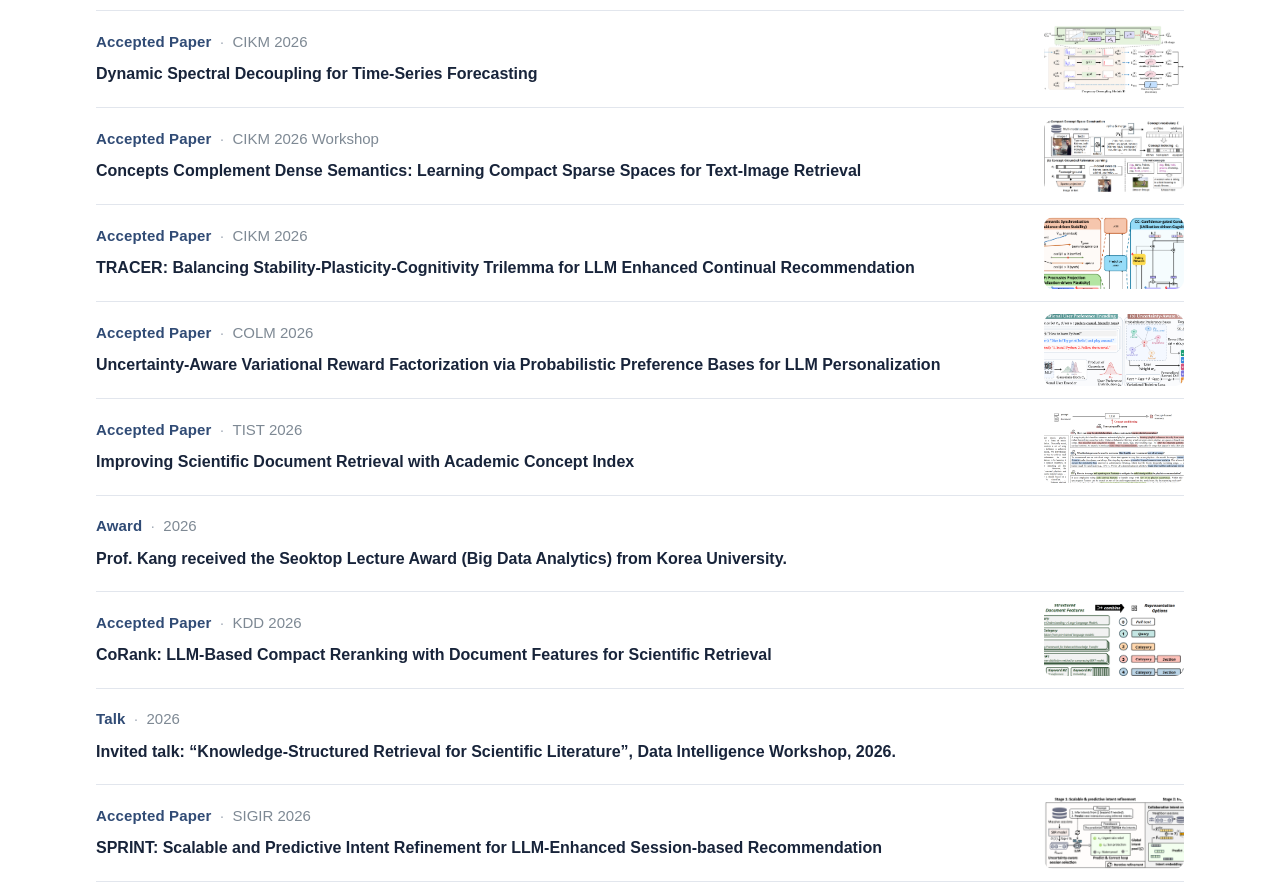
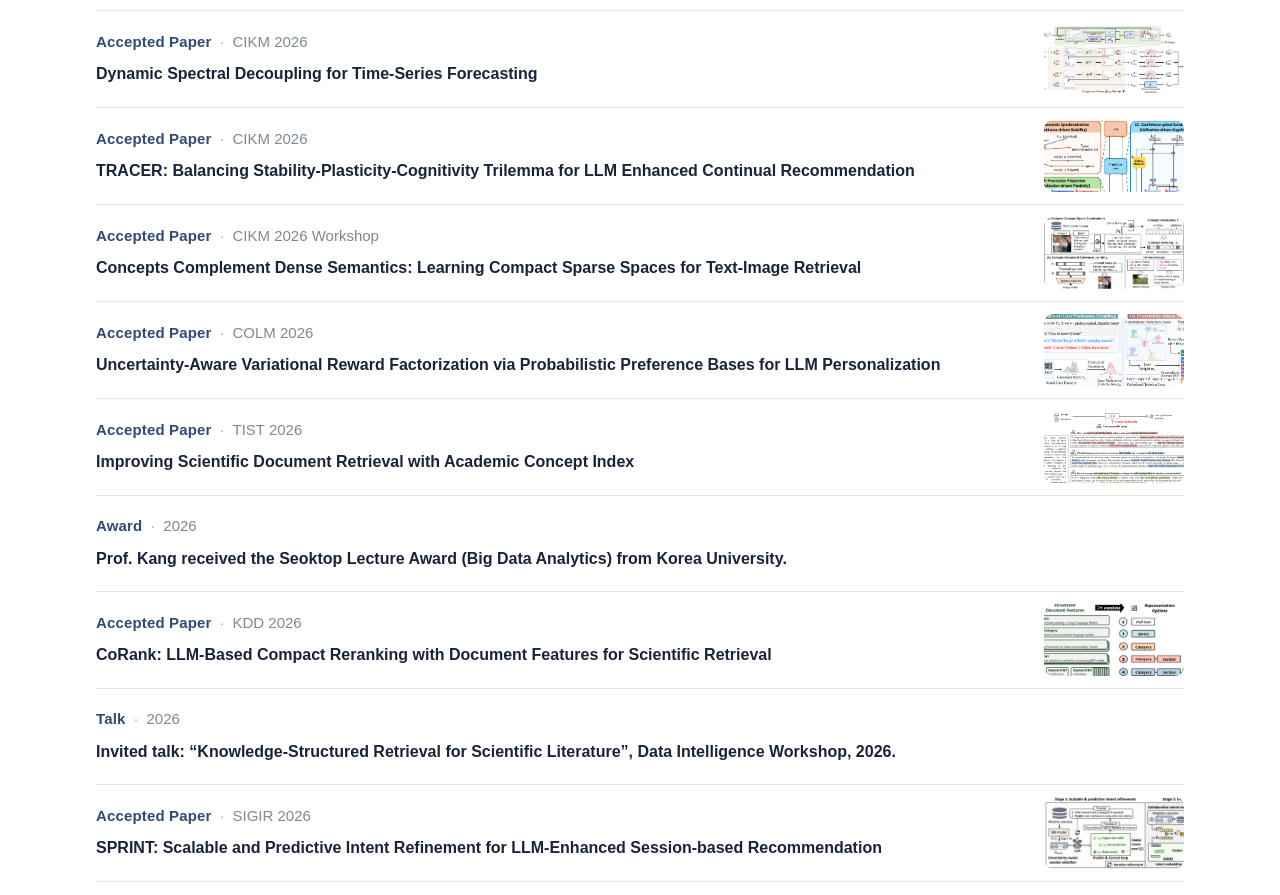
Before and after one commit to idealab-ku/idealab-website, a Next.js app: page /news in a window 1280 px wide. Shown: the part 810-1705 px from the top of the page. Built offline with nearby package versions, Linux system fonts and the light colour scheme.

Commit message:
Place KEIR paper after TRACER

```diff
--- a/app/content/news.ts
+++ b/app/content/news.ts
@@ -31,8 +31,8 @@ export const newsItems: NewsItem[] = [
   paper("2026-cikm-scord", 2026, 4, "CIKM", "SCoRD: Semantic-Assisted Continual Retriever-Reranker Distillation for LLM-Based Recommendation"),
   paper("2026-cikm-item-profiles", 2026, 5, "CIKM", "Profiling What Matters: Context-Aware Item Profiles from Large-Scale Metadata for LLM Recommenders"),
   paper("2026-cikm-spectral-decoupling", 2026, 6, "CIKM", "Dynamic Spectral Decoupling for Time-Series Forecasting"),
-  paper("2026-cikm-keir-compact-sparse-spaces", 2026, 7, "CIKM", "Concepts Complement Dense Semantics: Learning Compact Sparse Spaces for Text-Image Retrieval", "CIKM 2026 Workshop"),
-  paper("2026-cikm-tracer", 2026, 8, "CIKM", "TRACER: Balancing Stability-Plasticity-Cognitivity Trilemma for LLM Enhanced Continual Recommendation"),
+  paper("2026-cikm-tracer", 2026, 7, "CIKM", "TRACER: Balancing Stability-Plasticity-Cognitivity Trilemma for LLM Enhanced Continual Recommendation"),
+  paper("2026-cikm-keir-compact-sparse-spaces", 2026, 8, "CIKM", "Concepts Complement Dense Semantics: Learning Compact Sparse Spaces for Text-Image Retrieval", "CIKM 2026 Workshop"),
   paper("2026-colm-reward-factorization", 2026, 9, "COLM", "Uncertainty-Aware Variational Reward Factorization via Probabilistic Preference Bases for LLM Personalization"),
   paper("2026-tist-academic-concept-index", 2026, 10, "TIST", "Improving Scientific Document Retrieval with Academic Concept Index"),
   { id:"2026-seoktop-big-data", year:2026, order:11, category:"Award", title:"Prof. Kang received the Seoktop Lecture Award (Big Data Analytics) from Korea University.", href:"/people/pi" },
--- a/app/content/publications.ts
+++ b/app/content/publications.ts
@@ -42,8 +42,8 @@ const publicationRecords: Omit<Publication, "topics">[] = [
   { id:"2026-cikm-scord", year:2026, order:4, venue:V.CIKM, title:"SCoRD: Semantic-Assisted Continual Retriever-Reranker Distillation for LLM-Based Recommendation", authors:"Seunghyun Baek*, Gyuseok Lee*, Seunghan Lee, Wonbin Kweon, Dong Wang, SeongKu Kang", summary:"We propose a continual update framework for retriever-reranker pipelines.", thumbnail:image("2026", "2026-cikm-scord"), link:"https://arxiv.org/pdf/2608.19998" },
   { id:"2026-cikm-item-profiles", year:2026, order:5, venue:V.CIKM, title:"Profiling What Matters: Context-Aware Item Profiles from Large-Scale Metadata for LLM Recommenders", authors:"Dojun Hwang, Seunghan Lee, Cheonyoung Park, Sara Yu, SeongKu Kang", summary:"We structure vast item knowledge and selectively feed item information into LLM rerankers.", thumbnail:image("2026", "2026-cikm-item-profiles"), link:"https://arxiv.org/pdf/2608.20801" },
   { id:"2026-cikm-spectral-decoupling", year:2026, order:6, venue:V.CIKM, title:"Dynamic Spectral Decoupling for Time-Series Forecasting", authors:"Jaehyung Lee, Seungha Hong, Seongje Lee, Suyeon Kim, SeongKu Kang†, Hwanjo Yu†", summary:"We separate frequency components based on instance-wise energy concentration.", thumbnail:image("2026", "2026-cikm-spectral-decoupling"), link:"https://idealab-ku.github.io/idealab-website/media/publications/2026/papers/2026-cikm-spectral-decoupling.pdf" },
-  { id:"2026-cikm-keir-compact-sparse-spaces", year:2026, order:7, venue:`${V.CIKM}, KEIR Workshop, Oral`, title:"Concepts Complement Dense Semantics: Learning Compact Sparse Spaces for Text-Image Retrieval", authors:"Yoonseo Kim*, Jungwoo Choi*, Cheonyoung Park, Youngwook Kim, Yongho Song, SeongKu Kang", summary:"We learn compact sparse concept spaces that complement dense semantics for text-image retrieval.", thumbnail:image("2026", "2026-cikm-keir-compact-sparse-spaces") },
-  { id:"2026-cikm-tracer", year:2026, order:8, venue:V.CIKM, title:"TRACER: Balancing Stability-Plasticity-Cognitivity Trilemma for LLM Enhanced Continual Recommendation", authors:"Woojoo Kim, Hyunsik Yoo, Junyoung Kim, Jaehyung Lim, SeongKu Kang†, Hwanjo Yu†", summary:"We identify the stability-plasticity-cognitivity trilemma of LLM rankers.", thumbnail:image("2026", "2026-cikm-tracer"), link:"https://arxiv.org/pdf/2608.16075" },
+  { id:"2026-cikm-tracer", year:2026, order:7, venue:V.CIKM, title:"TRACER: Balancing Stability-Plasticity-Cognitivity Trilemma for LLM Enhanced Continual Recommendation", authors:"Woojoo Kim, Hyunsik Yoo, Junyoung Kim, Jaehyung Lim, SeongKu Kang†, Hwanjo Yu†", summary:"We identify the stability-plasticity-cognitivity trilemma of LLM rankers.", thumbnail:image("2026", "2026-cikm-tracer"), link:"https://arxiv.org/pdf/2608.16075" },
+  { id:"2026-cikm-keir-compact-sparse-spaces", year:2026, order:8, venue:`${V.CIKM}, KEIR Workshop, Oral`, title:"Concepts Complement Dense Semantics: Learning Compact Sparse Spaces for Text-Image Retrieval", authors:"Yoonseo Kim*, Jungwoo Choi*, Cheonyoung Park, Youngwook Kim, Yongho Song, SeongKu Kang", summary:"We learn compact sparse concept spaces that complement dense semantics for text-image retrieval.", thumbnail:image("2026", "2026-cikm-keir-compact-sparse-spaces") },
   { id:"2026-colm-reward-factorization", year:2026, order:9, venue:V.COLM, title:"Uncertainty-Aware Variational Reward Factorization via Probabilistic Preference Bases for LLM Personalization", authors:"Gyuseok Lee, Wonbin Kweon, Zhenrui Yue, SeongKu Kang, Jiawei Han, Dong Wang", summary:"We represent user preference as a variational distribution.", thumbnail:image("2026", "2026-colm-reward-factorization"), link:"https://arxiv.org/pdf/2604.00997" },
   { id:"2026-tist-academic-concept-index", year:2026, order:10, venue:V.TIST, title:"Improving Scientific Document Retrieval with Academic Concept Index", authors:"Jeyun Lee*, Junhyoung Lee*, Wonbin Kweon, Bowen Jin, Yu Zhang, Susik Yoon, Dongha Lee, Hwanjo Yu, Jiawei Han, SeongKu Kang", summary:"We introduce a concept index: structured knowledge of scientific concepts for retrieval.", thumbnail:image("2026", "2026-tist-academic-concept-index"), link:"https://arxiv.org/pdf/2601.00567" },
   { id:"2026-kdd-corank", year:2026, order:11, venue:V.KDD, title:"CoRank: LLM-Based Compact Reranking with Document Features for Scientific Retrieval", authors:"Runchu Tian, Xueqiang Xu, Bowen Jin, SeongKu Kang, Jiawei Han", summary:"We propose a training-free, model-agnostic reranking framework for scientific retrieval.", thumbnail:image("2026", "2026-kdd-corank"), link:"https://arxiv.org/pdf/2505.13757" },
```
Also changed, not shown: 1 other file (tests, documents, lock files or other folders).
